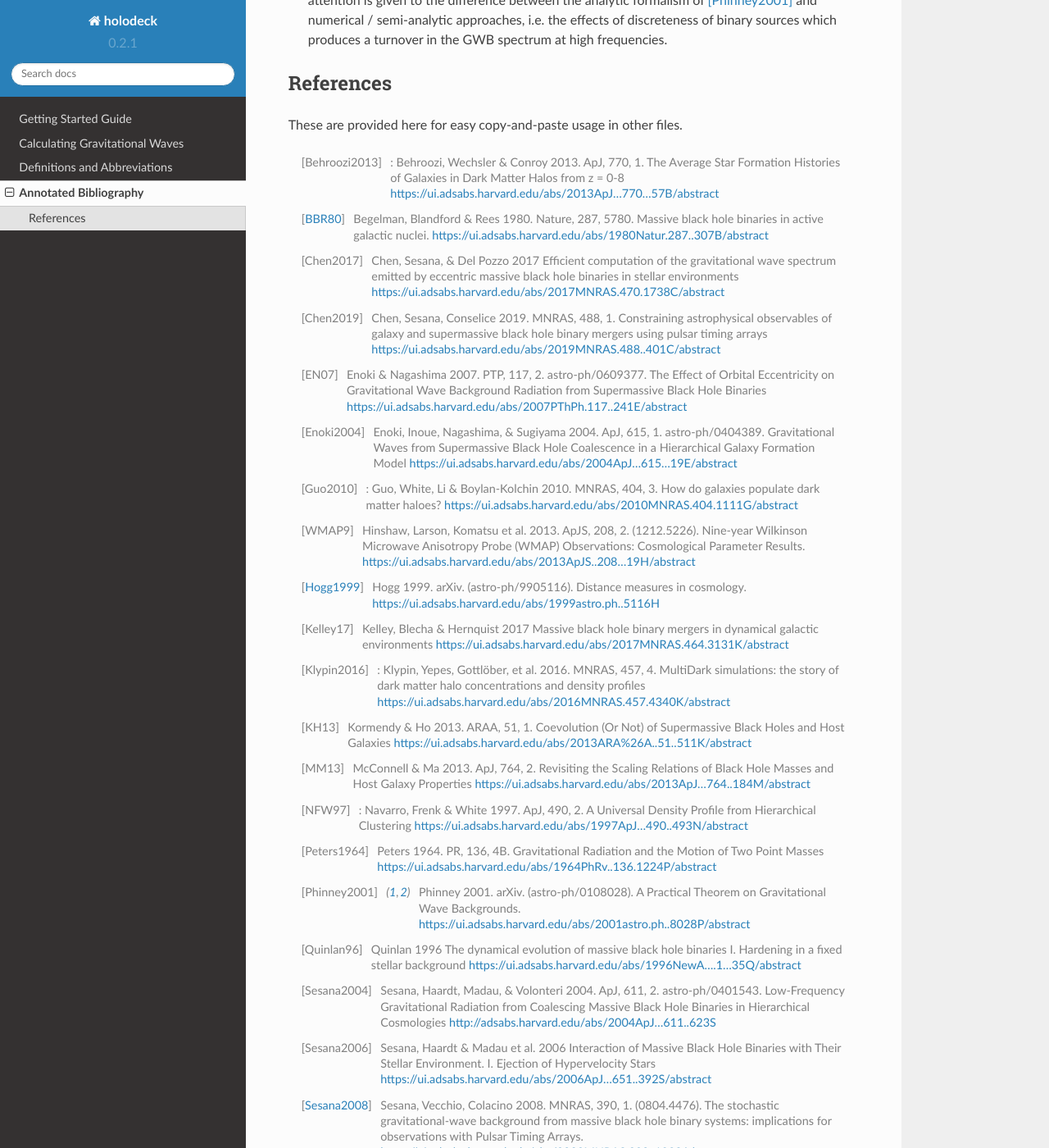
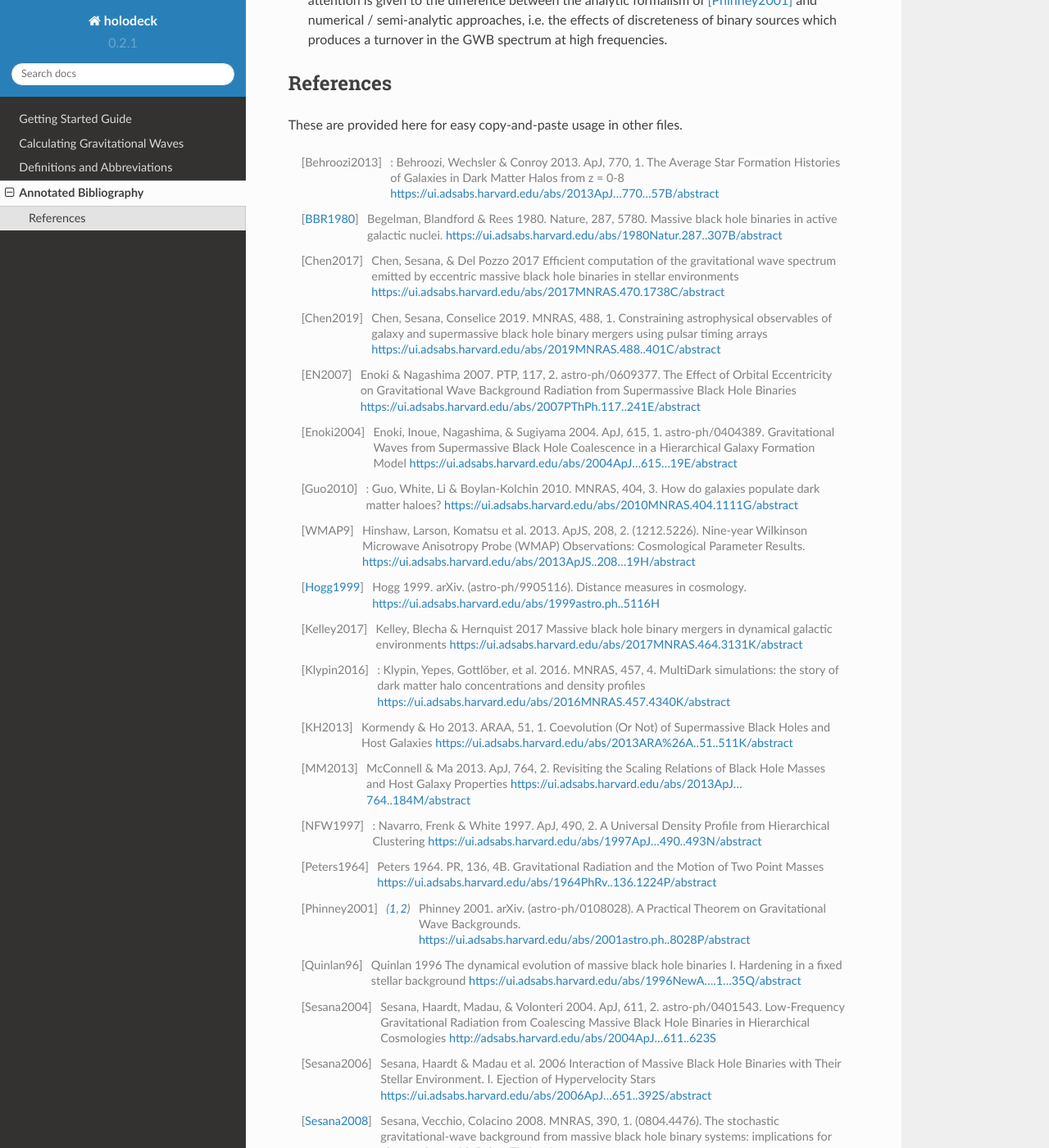
Before and after one commit to nanograv/holodeck, a Sphinx documentation site: the page built from docs/source/biblio.rst, in a window 1280 px wide and 1400 px high, scrolled down 579 px. Shown: the whole window at 82% size. Built offline with Sphinx 7.4.7 and the Read the Docs theme 2.0.0, drawn with Linux system fonts in a browser that asks for light colours; pages that are not in the unit, such as notebooks, are missing from menus.

Commit message:
DOCS: cleanup

```diff
--- a/docs/source/biblio.rst
+++ b/docs/source/biblio.rst
@@ -2,7 +2,7 @@
 Annotated Bibliography
 ======================
 
-* **Begelman, Blandford & Rees 1980**, [BBR80]_ - `Massive black hole binaries in active galactic nuclei <https://ui.adsabs.harvard.edu/abs/1980Natur.287..307B/abstract>`_
+* **Begelman, Blandford & Rees 1980**, [BBR1980]_ - `Massive black hole binaries in active galactic nuclei <https://ui.adsabs.harvard.edu/abs/1980Natur.287..307B/abstract>`_
     * The definitive early discussion of massive black-hole binary evolution, outlining the different stages of environmental interaction (dynamical friction, stellar scattering, etc) and mentioning the possibility of stalling in the parsec regime.
     * Includes simplistic, but useful prescriptions for calculating timescales for each regime of evolution.
 
@@ -27,7 +27,7 @@ These are provided here for easy copy-and-paste usage in other files.
     The Average Star Formation Histories of Galaxies in Dark Matter Halos from z = 0-8
     https://ui.adsabs.harvard.edu/abs/2013ApJ...770...57B/abstract
 
-.. [BBR80] Begelman, Blandford & Rees 1980.  Nature, 287, 5780.
+.. [BBR1980] Begelman, Blandford & Rees 1980.  Nature, 287, 5780.
     Massive black hole binaries in active galactic nuclei.
     https://ui.adsabs.harvard.edu/abs/1980Natur.287..307B/abstract
 
@@ -41,7 +41,7 @@ These are provided here for easy copy-and-paste usage in other files.
     using pulsar timing arrays
     https://ui.adsabs.harvard.edu/abs/2019MNRAS.488..401C/abstract
 
-.. [EN07] Enoki & Nagashima 2007.  PTP, 117, 2.  astro-ph/0609377.
+.. [EN2007] Enoki & Nagashima 2007.  PTP, 117, 2.  astro-ph/0609377.
     The Effect of Orbital Eccentricity on Gravitational Wave Background Radiation from Supermassive Black Hole Binaries
     https://ui.adsabs.harvard.edu/abs/2007PThPh.117..241E/abstract
 
@@ -61,7 +61,7 @@ These are provided here for easy copy-and-paste usage in other files.
     Distance measures in cosmology.
     https://ui.adsabs.harvard.edu/abs/1999astro.ph..5116H
 
-.. [Kelley17] Kelley, Blecha & Hernquist 2017
+.. [Kelley2017] Kelley, Blecha & Hernquist 2017
     Massive black hole binary mergers in dynamical galactic environments
     https://ui.adsabs.harvard.edu/abs/2017MNRAS.464.3131K/abstract
 
@@ -69,15 +69,15 @@ These are provided here for easy copy-and-paste usage in other files.
     MultiDark simulations: the story of dark matter halo concentrations and density profiles
     https://ui.adsabs.harvard.edu/abs/2016MNRAS.457.4340K/abstract
 
-.. [KH13] Kormendy & Ho 2013. ARAA, 51, 1.
+.. [KH2013] Kormendy & Ho 2013. ARAA, 51, 1.
     Coevolution (Or Not) of Supermassive Black Holes and Host Galaxies
     https://ui.adsabs.harvard.edu/abs/2013ARA%26A..51..511K/abstract
 
-.. [MM13] McConnell & Ma 2013.  ApJ, 764, 2.
+.. [MM2013] McConnell & Ma 2013.  ApJ, 764, 2.
     Revisiting the Scaling Relations of Black Hole Masses and Host Galaxy Properties
     https://ui.adsabs.harvard.edu/abs/2013ApJ...764..184M/abstract
 
-.. [NFW97] : Navarro, Frenk & White 1997.  ApJ, 490, 2.
+.. [NFW1997] : Navarro, Frenk & White 1997.  ApJ, 490, 2.
     A Universal Density Profile from Hierarchical Clustering
     https://ui.adsabs.harvard.edu/abs/1997ApJ...490..493N/abstract
 
--- a/docs/source/getting_started.rst
+++ b/docs/source/getting_started.rst
@@ -134,7 +134,7 @@ Thus giving,
 Combining :math:numref:`eq:cont_eq_result` with :math:numref:`num_num_dens`, we can finally write,
 
 .. math::
-   \frac{\partial N}{\partial M \partial q \partial z \partial \ln\!f_r} = \frac{\Phi(M,z) \, P(M,q,z)}{T(M,q,a,z|a')} \, \thardf \, \frac{\partial V_c}{\partial z}.
+   \frac{\partial N}{\partial M \partial q \partial z \partial \ln\!f_r} = \frac{\Phi(M,z) \, P(M,q,z)}{T(M,q,a,z|a')} \, \tau_f \, \frac{\partial V_c}{\partial z}.
    :name: eq:sam_final
 
 
```
